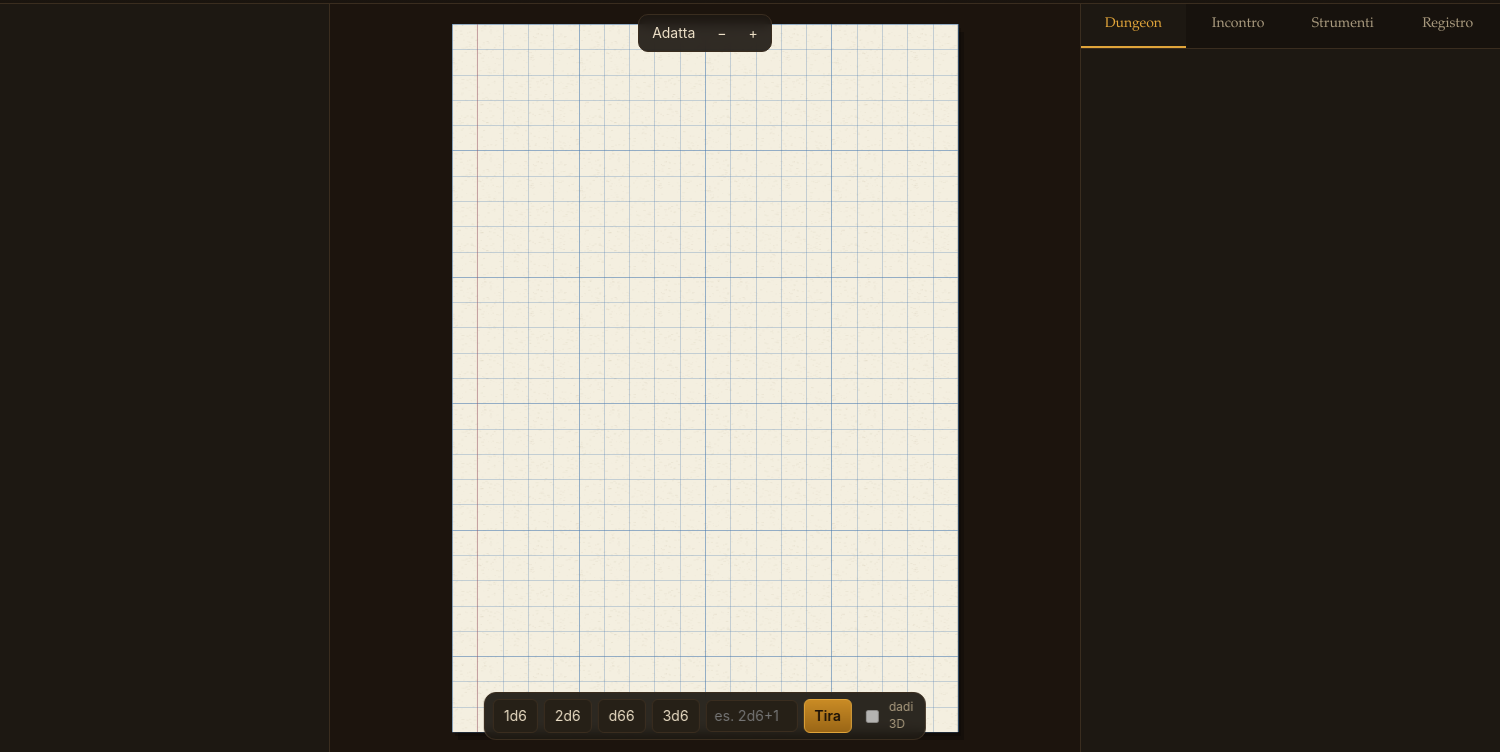
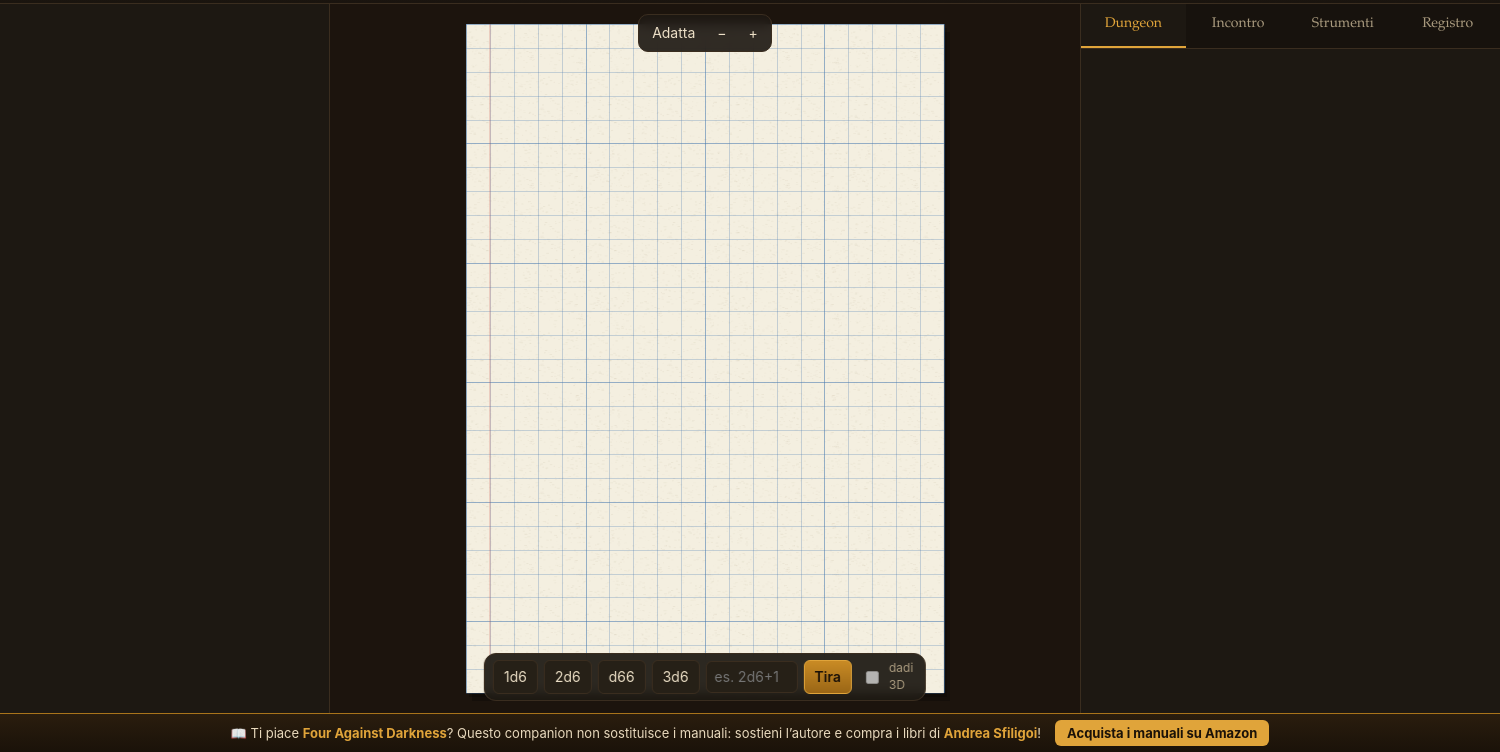
Before and after one commit to giovannidad/4AD-Solo-Companion, an Electron app: page public/index.html in a window 1500 px wide. Shown: the part 48-800 px from the top of the page. Drawn offline with Linux system fonts and the light colour scheme; no server answers; files whose address does not match are found by name.

Commit message:
1.7.3: banner fisso per l'acquisto dei manuali
Co-Authored-By: Claude Sonnet 5.5 <noreply@anthropic.com>

```diff
--- a/package.json
+++ b/package.json
@@ -1,6 +1,6 @@
 {
   "name": "4ad-solo-mode",
-  "version": "1.7.2",
+  "version": "1.7.3",
   "description": "Four Against Darkness - assistente da tavolo in solitario con dadi 3D",
   "main": "electron/main.js",
   "scripts": {
--- a/public/css/style.css
+++ b/public/css/style.css
@@ -208,3 +208,9 @@ img.ritratto { border-radius: 50%; object-fit: cover; border: 2px solid var(--li
 img.ritratto.grande { border-width: 3px; border-color: var(--amber-d); }
 .hero-pic { cursor: pointer; flex: none; } .hero-pic:hover img.ritratto { border-color: var(--amber); }
 .ahead img.ritratto.mini { align-self: center; flex: none; }
+
+/* banner fisso in basso */
+#banner { flex: none; display: flex; align-items: center; justify-content: center; gap: 14px; flex-wrap: wrap; padding: 6px 12px; background: linear-gradient(#2a1d0e, #1a1209); border-top: 1px solid var(--amber-d); font-size: 13px; color: #e8d9bd; }
+#banner b { color: var(--amber); }
+#banner .bn-btn { background: var(--amber); color: #1b1208; font-weight: 700; padding: 4px 12px; border-radius: 6px; text-decoration: none; white-space: nowrap; }
+#banner .bn-btn:hover { background: #f0b84c; }
--- a/public/index.html
+++ b/public/index.html
@@ -59,6 +59,10 @@
       <div id="panel"></div>
     </aside>
   </main>
+  <footer id="banner">
+    <span class="bn-txt">&#128214; Ti piace <b>Four Against Darkness</b>? Questo companion non sostituisce i manuali: sostieni l&rsquo;autore e compra i libri di <b>Andrea Sfiligoi</b>!</span>
+    <a class="bn-btn" href="https://www.amazon.it/stores/Andrea-Sfiligoi/author/B007NAALH2?ref=ap_rdr&amp;shoppingPortalEnabled=true&amp;tag=corsofotograf-21" target="_blank" rel="noopener sponsored">Acquista i manuali su Amazon</a>
+  </footer>
   <script type="module" src="/js/main.js"></script>
 </body>
 </html>
```
Also changed, not shown: CHANGELOG.md.
